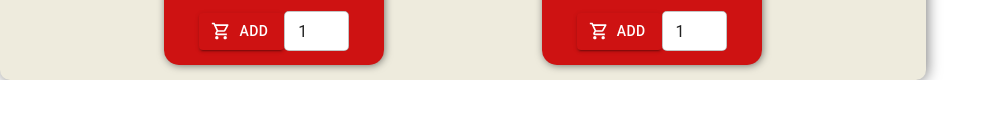
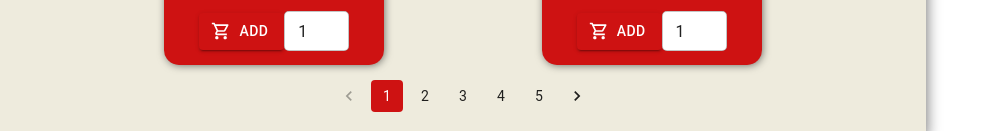
Before and after one commit to Davidohiv7/Final-Project, a React (Create React App) app in the folder client/: page / in a window 1280 px wide. Shown: the part 959-1090 px from the top of the page, without its empty margins (0-999 px from the left). Before the commit the page ends 1039 px from the top, so only its background shows below. Built offline with nearby package versions, Linux system fonts and the light colour scheme.

Commit message:
Paginacion controlada

```diff
--- a/client/package.json
+++ b/client/package.json
@@ -5,6 +5,7 @@
   "dependencies": {
     "@material-ui/core": "^4.11.4",
     "@material-ui/icons": "^4.11.2",
+    "@material-ui/lab": "^4.0.0-alpha.58",
     "@testing-library/jest-dom": "^5.13.0",
     "@testing-library/react": "^11.2.7",
     "@testing-library/user-event": "^12.8.3",
--- a/client/src/components/Catalogue/Catalogue.jsx
+++ b/client/src/components/Catalogue/Catalogue.jsx
@@ -1,6 +1,7 @@
-import React, { useEffect } from 'react';
+import React, { useState, useEffect } from 'react';
 import { fade, makeStyles } from '@material-ui/core/styles';
 import { Grid, Paper, MenuItem, InputLabel, InputBase, FormControl, Select } from '@material-ui/core';
+import { Pagination } from '@material-ui/lab';
 import SearchIcon from '@material-ui/icons/Search';
 import { connect } from "react-redux";
 import { getAllProducts, changeSort } from '../../actions/actions'
@@ -85,6 +86,12 @@ const useStyles = makeStyles((theme) => ({
     },
     productCard: {
       margin: '10px',
+    },
+    paginationContainer: {
+      display: 'flex',
+      justifyContent: 'center',
+      margin: '15px',
+      width: '100%'
     }
   }));
 
@@ -110,14 +117,33 @@ function SortSelect({ handleChange, value }) {
     );
 }
 
+function PaginationBar({ totalPages, index, handleChange }) {
+  return (
+    <>
+      <Pagination
+        count={totalPages}
+        page={index}
+        onChange={handleChange}
+        color='primary'
+        shape='rounded'
+      />
+    </>
+  );
+}
 
 export function Catalogue({ sortValue, products, getAllProducts, changeSort }) {
+    const [index, setIndex] = useState(1);
     const classes = useStyles();
 
     //
     const handleSortChange = event => {
       changeSort(event.target.value);
     };
+
+    const changeIndex = (event, value) => {
+      setIndex(value);
+      console.log(value);
+    }
 
     //Get All Products when loading the page
     useEffect(() => {
@@ -139,7 +165,6 @@ export function Catalogue({ sortValue, products, getAllProducts, changeSort }) {
 
     useEffect(() => {
       sortProducts();
-      console.log(sortValue);
     }, [sortValue])
 
     //Get the products from the store and charge them in the page
@@ -179,15 +204,20 @@ export function Catalogue({ sortValue, products, getAllProducts, changeSort }) {
             <Grid container spacing={1} className={classes.gridContainer}>
                 {productsHard.map(product => {
                     return (
-                      <Grid key={product.id} item>
+                      <Grid key={product} item>
                         <ProductCards className={classes.productCard} />
                       </Grid>
                     )
                 } )}
 
             </Grid>
-            <div>
-              {/* <Pagination /> */}
+            <div className={classes.paginationContainer}>
+              <PaginationBar
+                className={classes.pagination}
+                totalPages={5}
+                index={index}
+                handleChange={changeIndex}
+              />
             </div>
         </Paper>
     )
```
